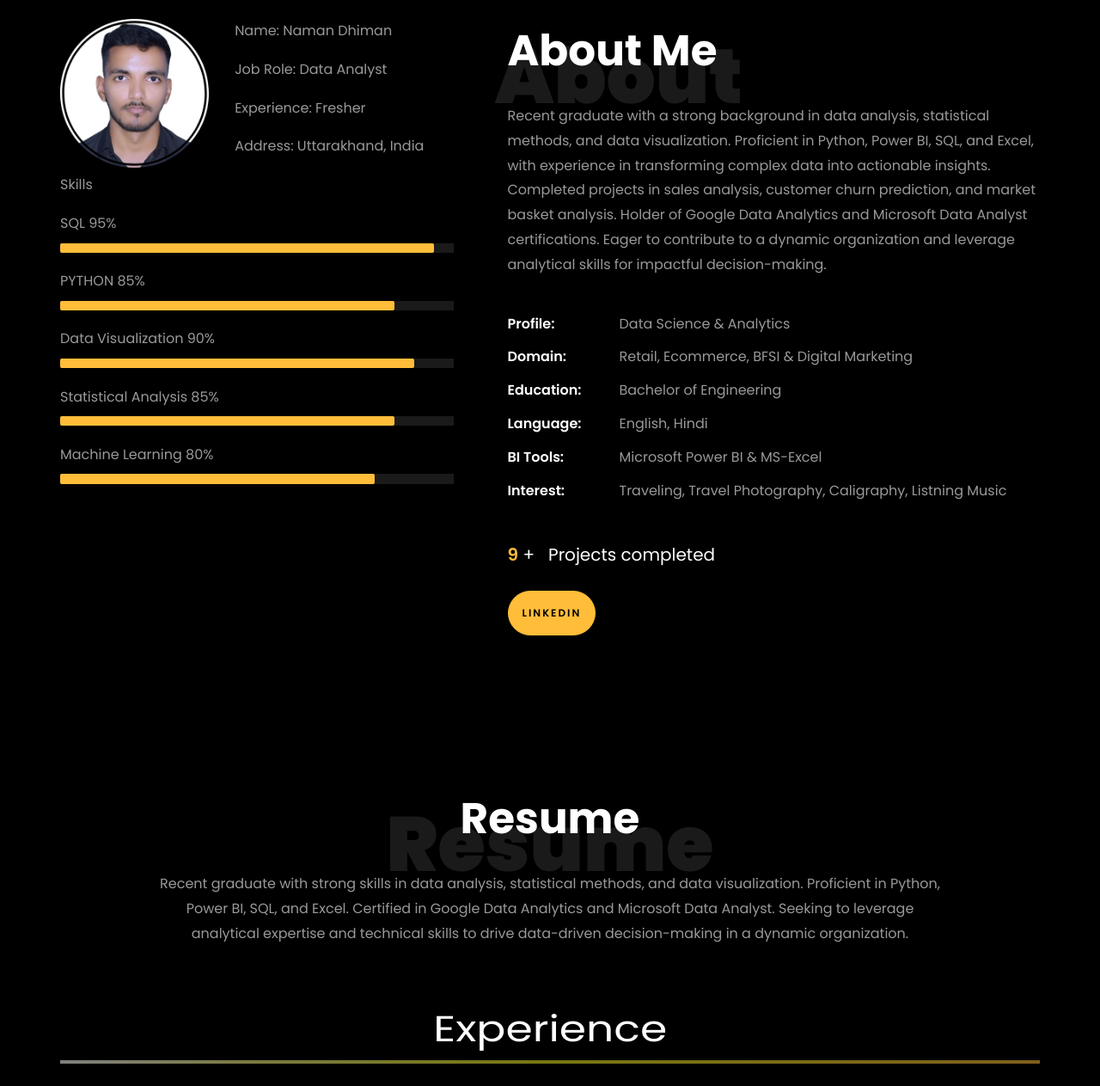
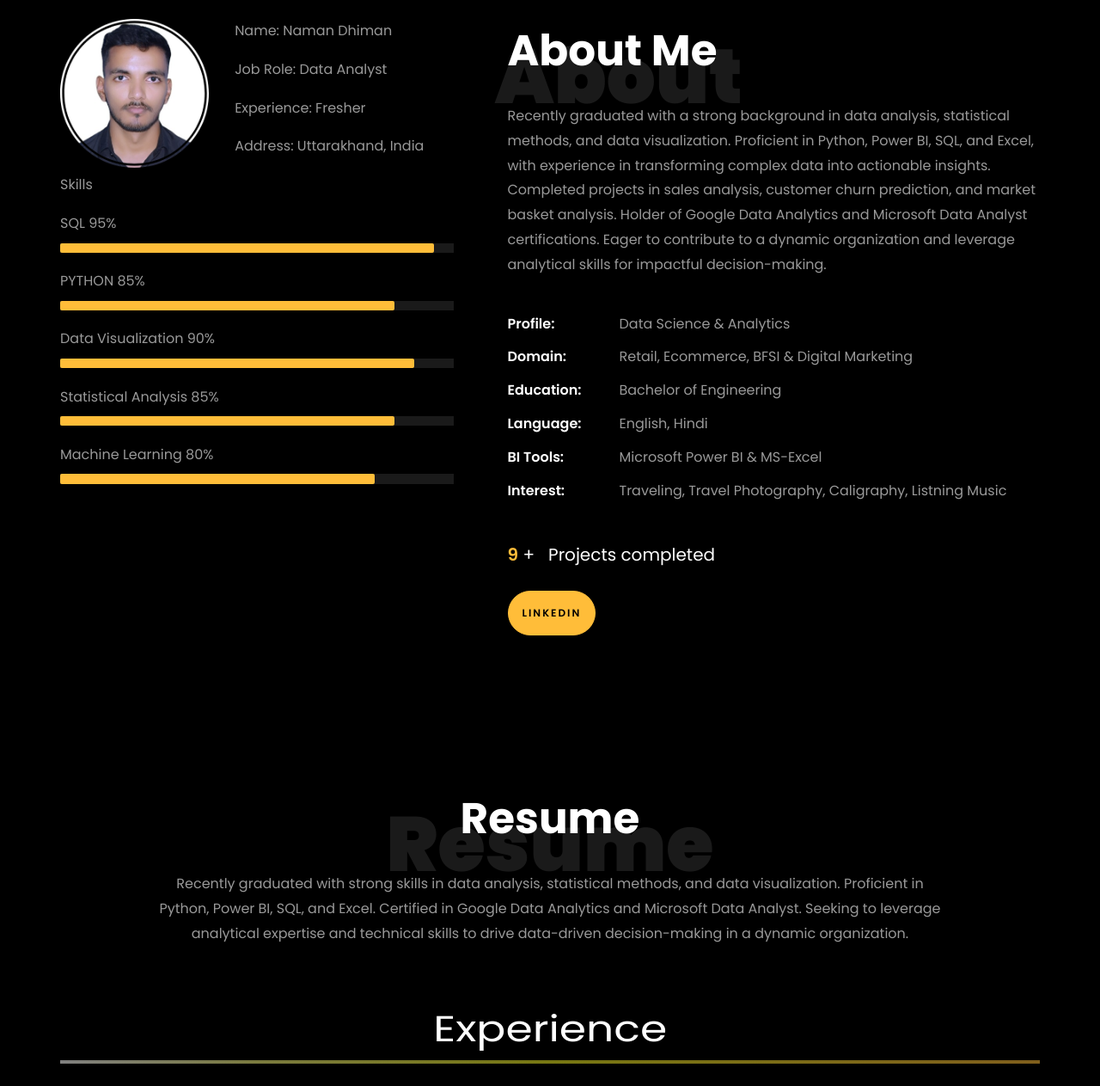
Before and after one commit to namanroorkee/naman_portfolio.github.io, a plain HTML site: page index.html in a window 1280 px wide. Shown: the part 840-2103 px from the top of the page at 86% size. Drawn offline with Linux system fonts and the light colour scheme; files whose address does not match are found by name.

Commit message:
Update index.html

```diff
--- a/index.html
+++ b/index.html
@@ -269,7 +269,7 @@
 								<h1 class="big">About</h1>
 								<h2 class="mb-4">About Me</h2>
 
-								<p>Recent graduate with a strong background in data analysis, statistical methods, and data visualization.
+								<p>Recently graduated with a strong background in data analysis, statistical methods, and data visualization.
 								   Proficient in Python, Power BI, SQL, and Excel, with experience in transforming complex data into actionable insights.
 								   Completed projects in sales analysis, customer churn prediction, and market basket analysis.
 								   Holder of Google Data Analytics and Microsoft Data Analyst certifications.
@@ -312,7 +312,7 @@
           <div class="col-md-10 heading-section text-center ftco-animate">
           	<h1 class="big big-2">Resume</h1>
             <h2 class="mb-4">Resume</h2>
-            <p>Recent graduate with strong skills in data analysis, statistical methods, and data visualization.
+            <p>Recently graduated with strong skills in data analysis, statistical methods, and data visualization.
 			   Proficient in Python, Power BI, SQL, and Excel. Certified in Google Data Analytics and Microsoft Data Analyst.
 			   Seeking to leverage analytical expertise and technical skills to drive data-driven decision-making in a dynamic organization.</p>
           </div>
```
